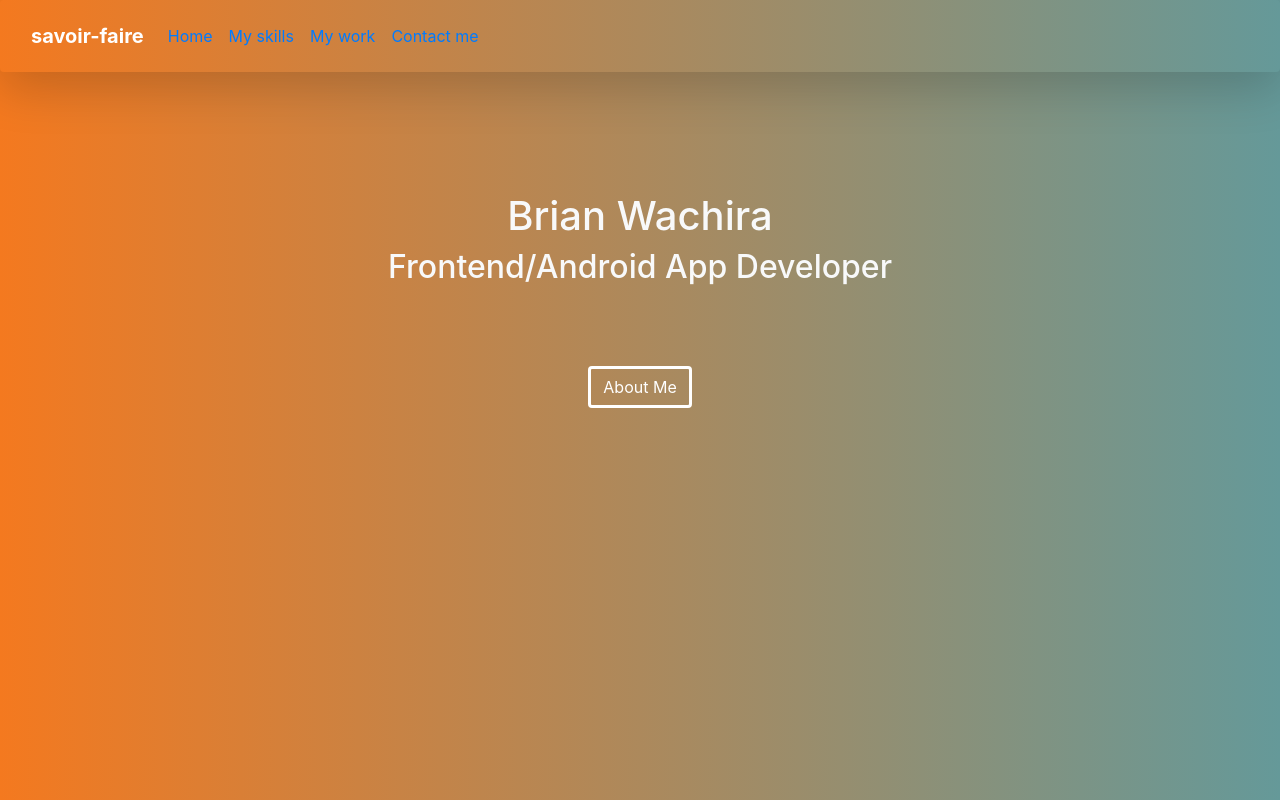
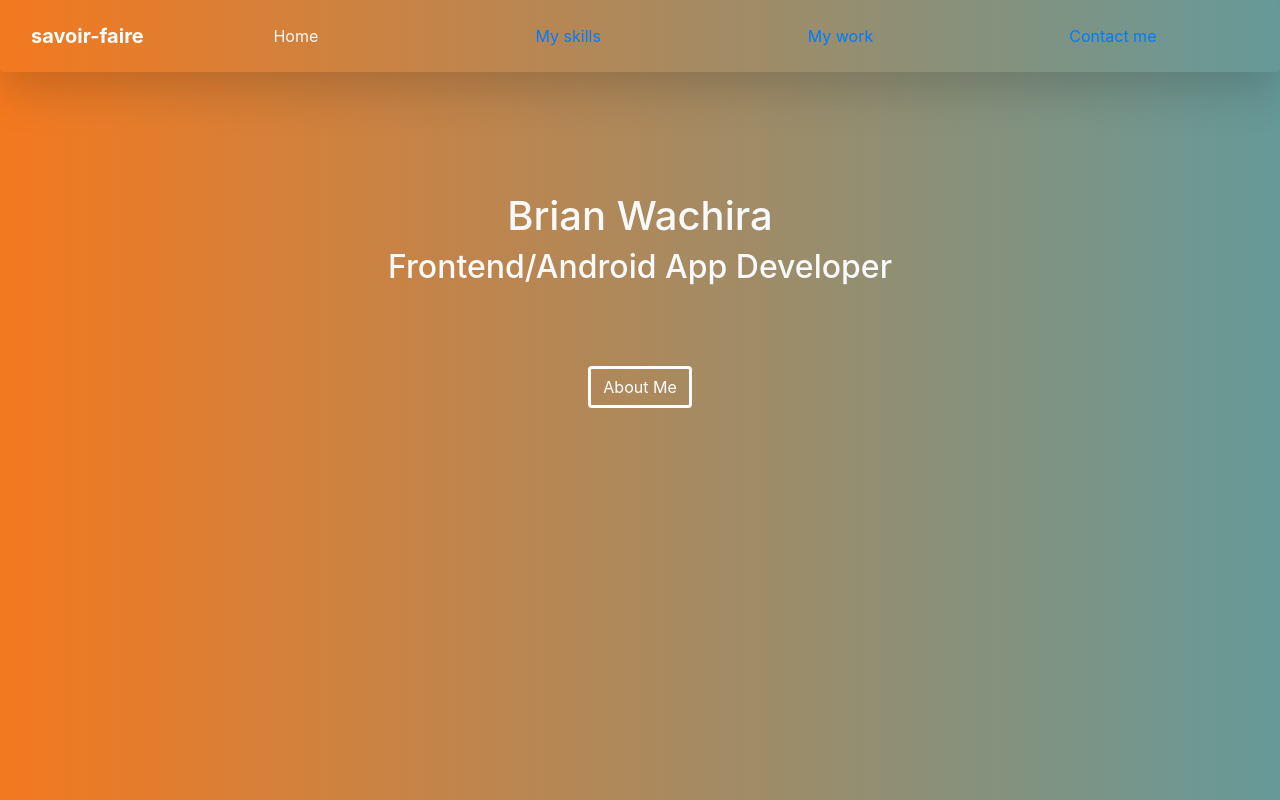
Before and after one commit to brianwachira/savoir-faire, a Vue app: page / in a window 1280 px wide. Built offline with nearby package versions, Linux system fonts and the light colour scheme.

Commit message:
set nav justified

```diff
--- a/src/components/shared/Navbar.vue
+++ b/src/components/shared/Navbar.vue
@@ -7,8 +7,8 @@
                 <span class="navbar-toggler-icon"></span>
               </button>
               <div class="collapse navbar-collapse" id="navbarSupportedContent-7">
-                <ul class="navbar-nav mr-auto">
-                    <router-link  to="/" tag="li" class="nav-item nav-link" active-class="active" exact><a>Home</a></router-link>
+                <ul class="navbar-nav w-100 nav-justified">
+                    <router-link  to="/" tag="li" class="nav-item nav-link" active-class="active" exact><a class="text-light">Home</a></router-link>
 
 
                     <router-link to="/skills" tag="li" class="nav-item nav-link" active-class="active"><a>My skills</a></router-link>
```
